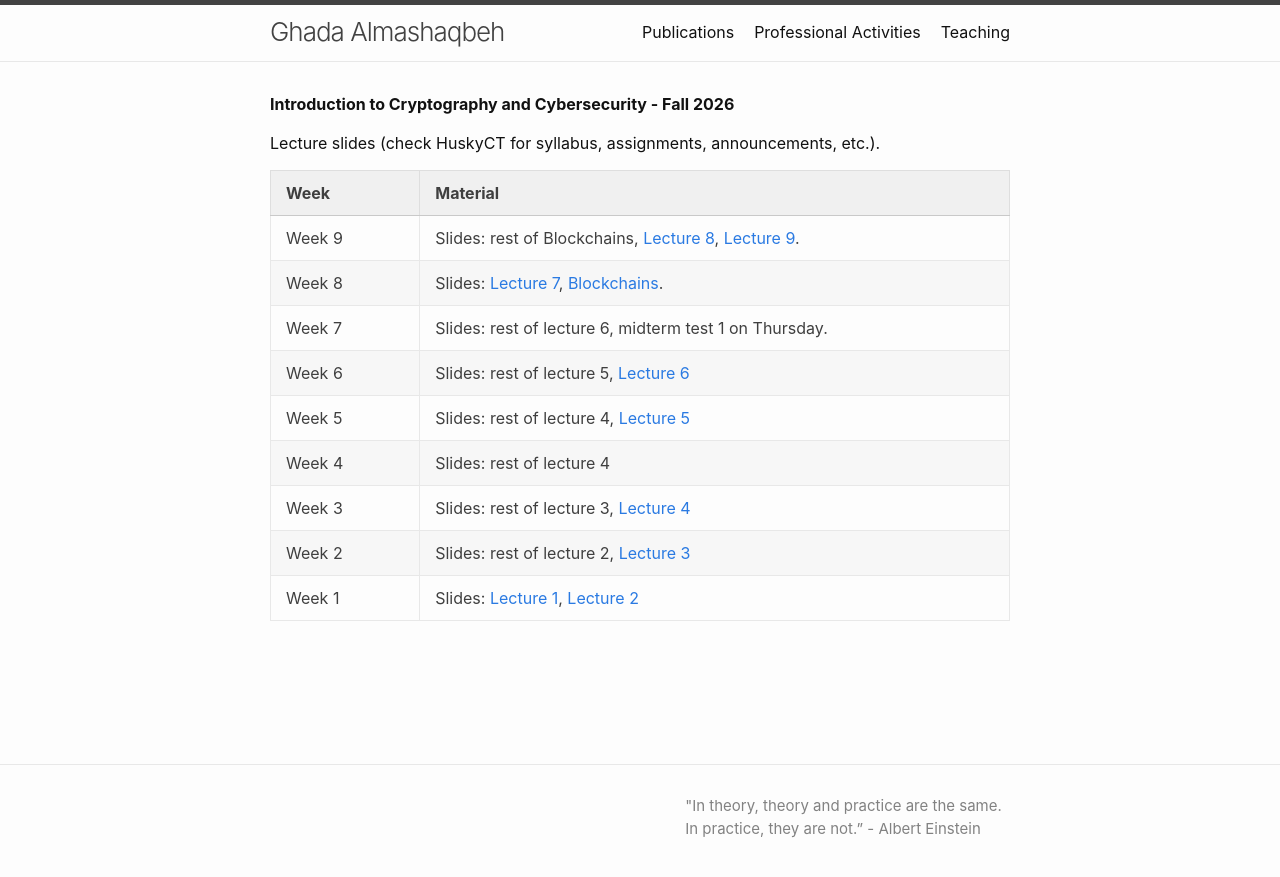
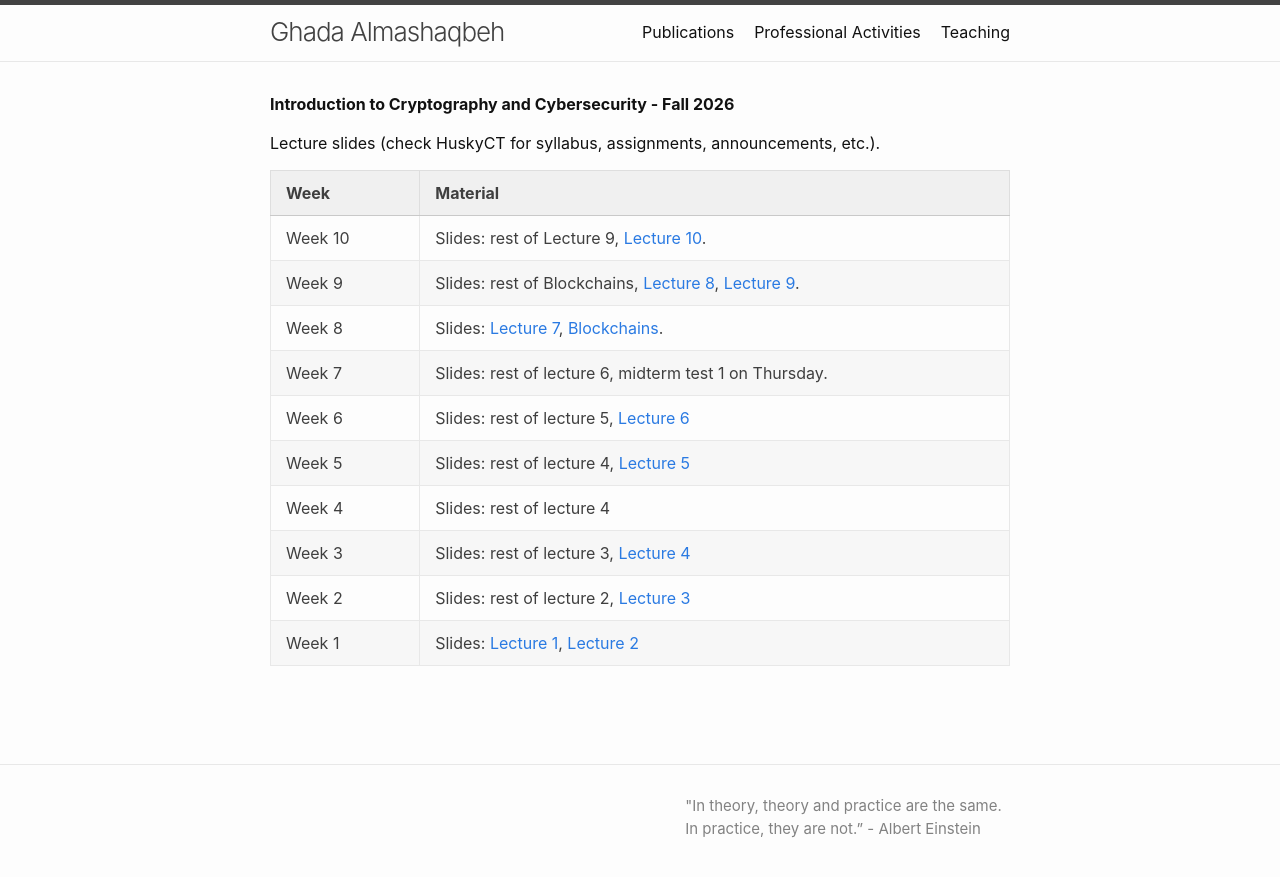
Before and after one commit to GhadaAlmashaqbeh/GhadaAlmashaqbeh.github.io, a Jekyll site: the page built from courses/cse3400-f2026/index.md, in a window 1280 px wide. Shown: the top 877 px of the page. Built offline with Jekyll 4.4.1, drawn with Linux system fonts in a browser that asks for light colours.

Commit message:
add lecs

```diff
--- a/courses/cse3400-f2026/index.md
+++ b/courses/cse3400-f2026/index.md
@@ -8,6 +8,7 @@ Lecture slides (check HuskyCT for syllabus, assignments, announcements, etc.).
 
 | Week&emsp;&emsp;| Material           |
 |----------|--------------------|
+| Week 10 | Slides: rest of Lecture 9, [Lecture 10](./lecture10.pdf).
 | Week 9 | Slides: rest of Blockchains, [Lecture 8](./lecture8.pdf), [Lecture 9](./lecture9.pdf).
 | Week 8 | Slides: [Lecture 7](./lecture7.pdf), [Blockchains](./blockchains.pdf).
 | Week 7 | Slides: rest of lecture 6, midterm test 1 on Thursday.
```
Also changed, not shown: 3 other files.
